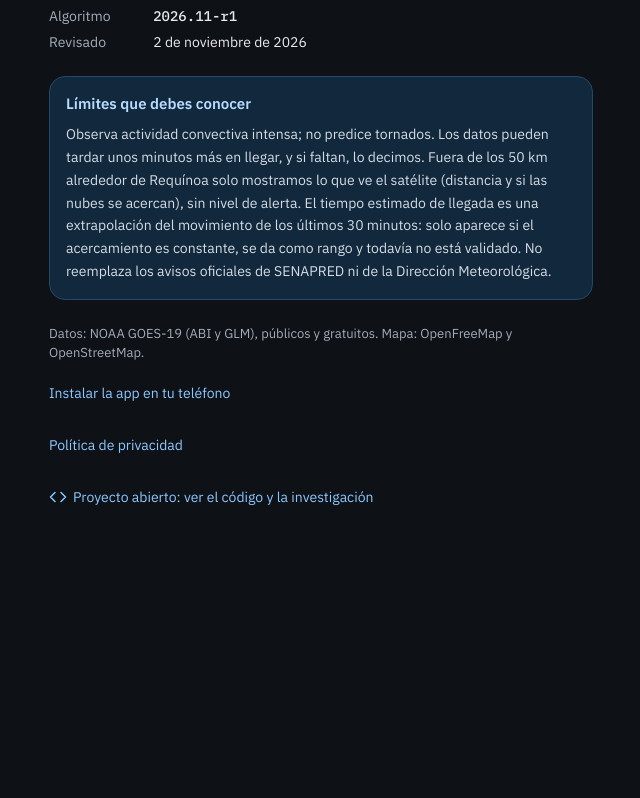
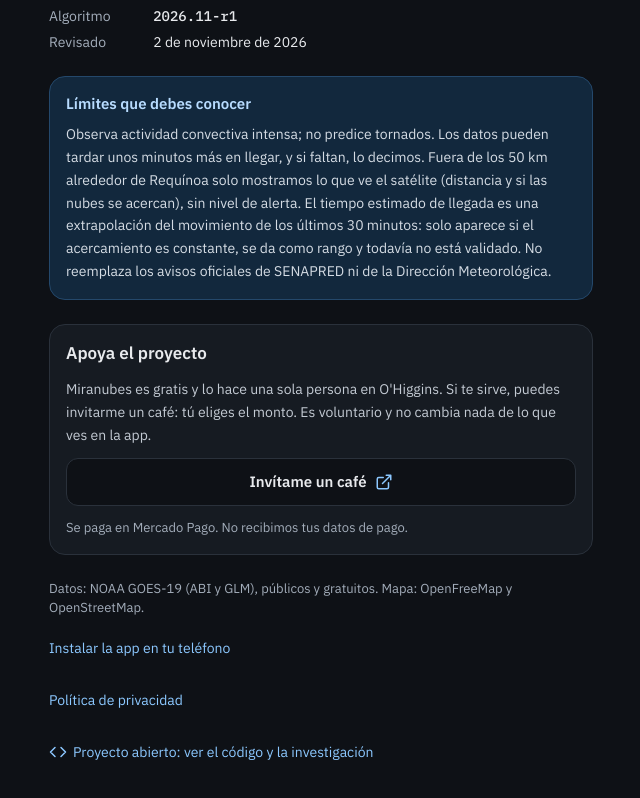
Before and after one commit to AnthCa/storm-alert, a Next.js app in the folder app/: page /como-funciona in a window 1280 px wide. Shown: the part 1996-2794 px from the top of the page, without its empty margins (319-959 px from the left). Before the commit the page ends 2627 px from the top, so only its background shows below. Built offline with nearby package versions, Linux system fonts and the light colour scheme; no server answers.

Commit message:
feat(app): add a voluntary donation link to the info page

```diff
--- a/app/src/app/como-funciona/page.tsx
+++ b/app/src/app/como-funciona/page.tsx
@@ -1,10 +1,13 @@
 import type { Metadata } from "next";
 import Link from "next/link";
 import { DemoLink } from "@/components/DemoLink";
-import { BoltIcon, CloudIcon, CodeIcon } from "@/components/Icons";
+import { BoltIcon, CloudIcon, CodeIcon, ExternalIcon } from "@/components/Icons";
 import { Card, Note, PageShell } from "@/components/PageShell";
 
 export const metadata: Metadata = { title: "Cómo funciona · Miranubes" };
+
+// Mercado Pago link without a set amount: each person chooses how much to give.
+const DONATE_URL = "https://link.mercadopago.cl/miranubes";
 
 const LEVELS = [
   { name: "Tranquilo", dot: "bg-[#6cb8ff]", tone: "text-quiet", text: "No hay nubes de tormenta ni rayos cerca." },
@@ -160,6 +163,23 @@ export default function HowItWorksPage() {
         oficiales de SENAPRED ni de la Dirección Meteorológica.
       </Note>
 
+      <Card>
+        <h2 className="text-[17px] font-semibold">Apoya el proyecto</h2>
+        <p className="text-sm leading-relaxed text-soft">
+          Miranubes es gratis y lo hace una sola persona en O&apos;Higgins. Si te sirve, puedes invitarme un café: tú
+          eliges el monto. Es voluntario y no cambia nada de lo que ves en la app.
+        </p>
+        <a
+          href={DONATE_URL}
+          target="_blank"
+          rel="noopener noreferrer"
+          className="flex min-h-12 items-center justify-center gap-2 rounded-xl border border-line bg-bg text-[15px] font-semibold"
+        >
+          Invítame un café <ExternalIcon size={18} className="text-quiet" />
+        </a>
+        <p className="text-[13px] text-muted">Se paga en Mercado Pago. No recibimos tus datos de pago.</p>
+      </Card>
+
       <footer className="flex flex-col gap-2 text-[13px] text-muted">
         <p>Datos: NOAA GOES-19 (ABI y GLM), públicos y gratuitos. Mapa: OpenFreeMap y OpenStreetMap.</p>
         <Link href="/instalar" className="flex min-h-11 items-center text-sm text-quiet">
```
